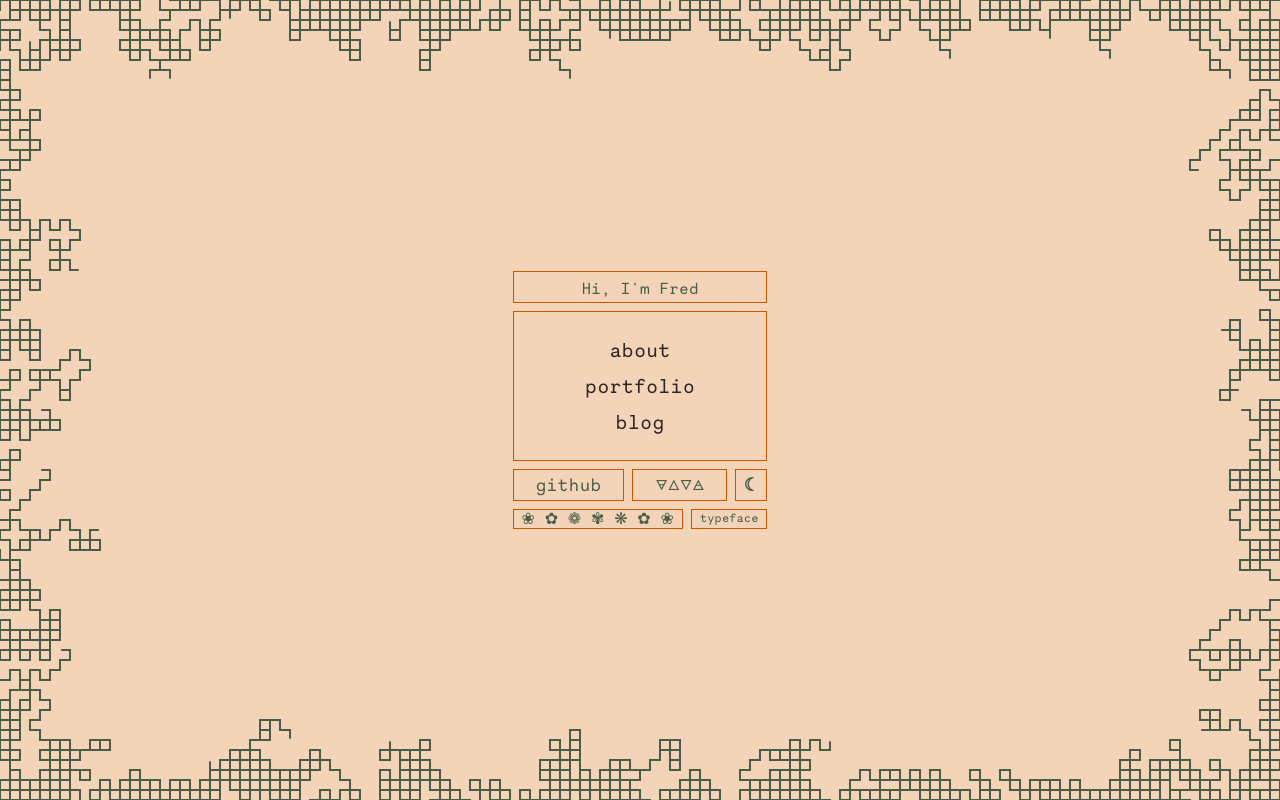
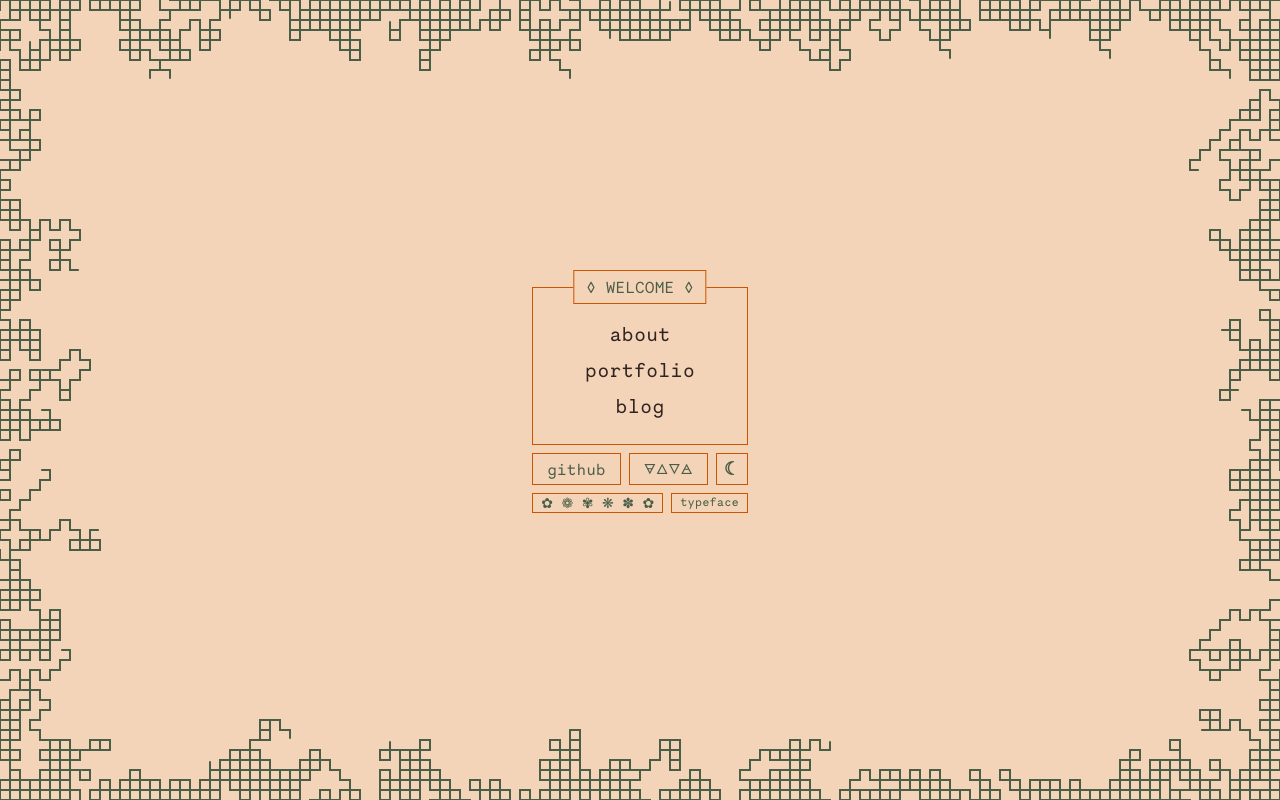
Before and after one commit to fbold/fbold.dev, an Astro site: page / in a window 1280 px wide. Built offline with nearby package versions, Linux system fonts and the light colour scheme; Astro itself is replaced by a stand-in of ours.

Commit message:
style touch-ups index

```diff
--- a/src/pages/index.astro
+++ b/src/pages/index.astro
@@ -18,16 +18,22 @@ const miscButtons = [{ content: "github", href: "https://github.com/fbold" }]
     class="h-full w-full max-w-lg mx-auto flex flex-col items-center justify-center"
   >
     <div class="relative mx-20 flex flex-col gap-2">
-      <div class="flex w-full h-8 gap-2">
-        <div
-          class="text-center bg-surface border text-secondary border-accent p-1 px-2 w-full"
-        >
-          <h1 class="">Hi, I'm Fred</h1>
-        </div>
-        <!-- <div class="flex items-center justify-center border border-accent aspect-square text-center p-0 text-2xl bg-surface font-bold">✧</div> -->
+      <!-- <div class="flex w-full h-8 gap-2"> -->
+      <div
+        class="text-center bg-surface -translate-y-1/2 top-0 absolute left-1/2 -translate-x-1/2 text-secondary border border-accent p-1 px-3"
+      >
+        <!-- <span -->
+        <!--   class="absolute top-0 right-0 h-[calc(50%+0.5px)] w-[1px] bg-accent" -->
+        <!-- ></span> -->
+        <!-- <span -->
+        <!--   class="absolute top-0 left-0 h-[calc(50%+0.5px)] w-[1px] bg-accent" -->
+        <!-- ></span> -->
+        <h1 class="text-nowrap">◊ WELCOME ◊</h1>
       </div>
+      <!-- <div class="flex items-center justify-center border border-accent aspect-square text-center p-0 text-2xl bg-surface font-bold">✧</div> -->
+      <!-- </div> -->
       <div
-        class="flex flex-col gap-2 bg-surface text-center text-xl items-center justify-center border border-accent p-6 px-10"
+        class="flex flex-col gap-2 bg-surface text-center text-xl items-center justify-center border border-accent p-6 pt-8 px-10"
       >
         {
           links.map((link) => (
@@ -36,7 +42,6 @@ const miscButtons = [{ content: "github", href: "https://github.com/fbold" }]
               href={link.href}
             >
               {link.name}
-                <!-- <span class="h-[6px] bg-surface w-full absolute top-[12.5px] block transition-[scale,opacity] duration-300 scale-0 group-hover:scale-100 opacity-0 group-hover:opacity-100 origin-center" /> -->
             </a>
           ))
         }
@@ -46,7 +51,7 @@ const miscButtons = [{ content: "github", href: "https://github.com/fbold" }]
           miscButtons.map((b) => (
             <a
               type="button"
-              class="flex-grow p-2 bg-surface text-center items-center justify-center flex text-lg border border-accent h-8"
+              class="flex-grow p-2 bg-surface text-center items-center justify-center flex text-base border border-accent h-8"
               href={b.href}
               target="_blank"
             >
@@ -67,11 +72,11 @@ const miscButtons = [{ content: "github", href: "https://github.com/fbold" }]
       </div>
       <div class="w-full h-5 flex gap-2 text-secondary">
         <div
-          class="flex flex-grow items-center px-2 justify-center border border-accent"
+          class="flex flex-grow items-center px-2 justify-center bg-surface border border-accent"
         >
-        <span class="-translate-y-[1px]">
-          ❀ ✿ ❁ ✾ ❋ ✿ ❀
-</span>
+          <span class="-translate-y-[0.5px] text-nowrap text-sm">
+            ✿ ❁ ✾ ❋ ✽ ✿
+          </span>
         </div>
         <a
           class="flex-grow px-2 bg-surface text-center items-center justify-center flex text-xs border border-accent"
```
